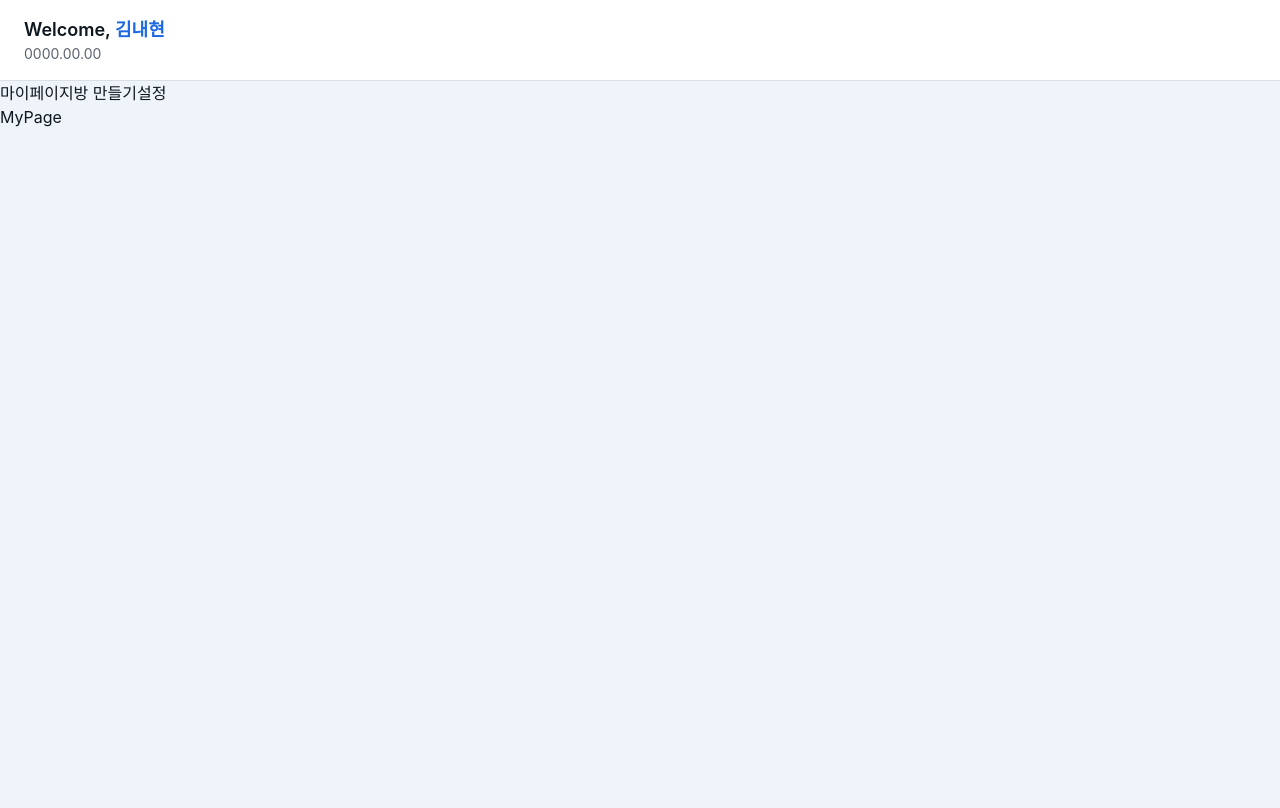
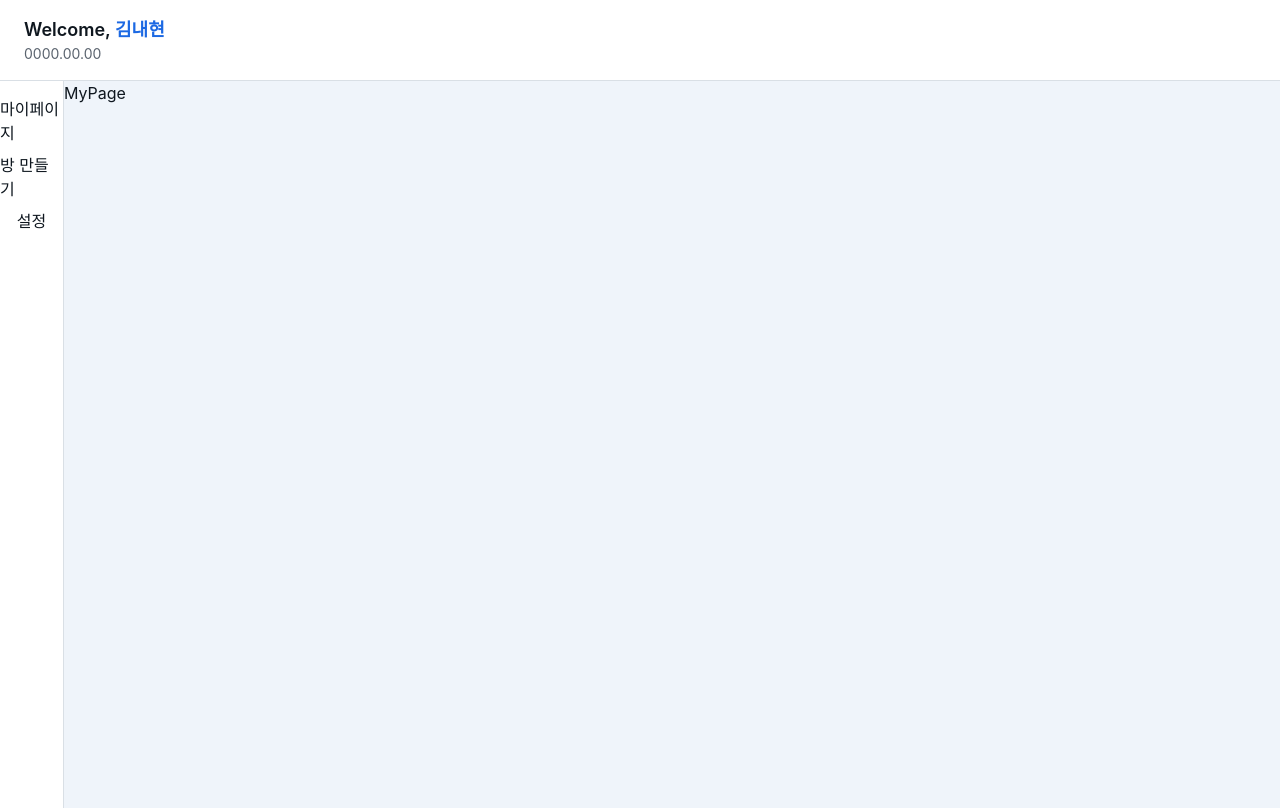
Before and after one commit to hyeonjim/Coordinator, a React (Vite) app in the folder codin_nator/frontend/: page /home in a window 1280 px wide. Built offline with nearby package versions, Linux system fonts and the light colour scheme.

Commit message:
feat:sideBar-ui

```diff
--- a/codin_nator/frontend/src/components/home/SideBar.tsx
+++ b/codin_nator/frontend/src/components/home/SideBar.tsx
@@ -2,10 +2,10 @@ import Tab from "./Tab";
 
 export default function SideBar() {
   return (
-    <div>
+    <aside className="sticky top-[73px] h-[calc(100vh-73px)] w-16 bg-card border-r flex flex-col items-center py-4 gap-2">
       <Tab to="/home/mypage" label="마이페이지" />
       <Tab to="/home/create" label="방 만들기" />
       <Tab to="/home/settings" label="설정" />
-    </div>
+    </aside>
   );
 }
--- a/codin_nator/frontend/src/pages/Home/index.tsx
+++ b/codin_nator/frontend/src/pages/Home/index.tsx
@@ -4,10 +4,14 @@ import Header from "../../components/home/Header";
 
 export default function HomeLayout() {
   return (
-    <div>
+    <div className="h-screen flex flex-col">
       <Header />
-      <SideBar />
-      <Outlet />
+      <div className="flex flex-1">
+        <SideBar />
+        <main className="flex-1">
+          <Outlet />
+        </main>
+      </div>
     </div>
   );
 }
```
